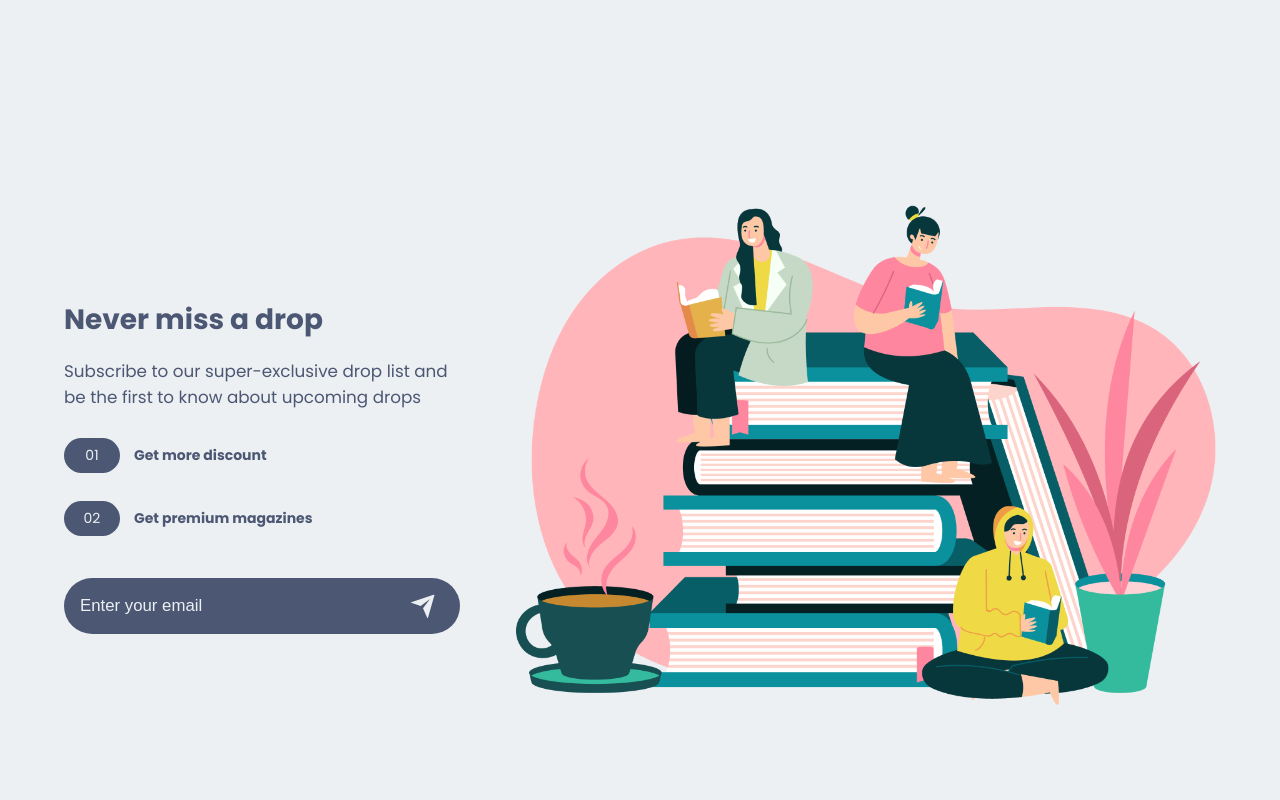
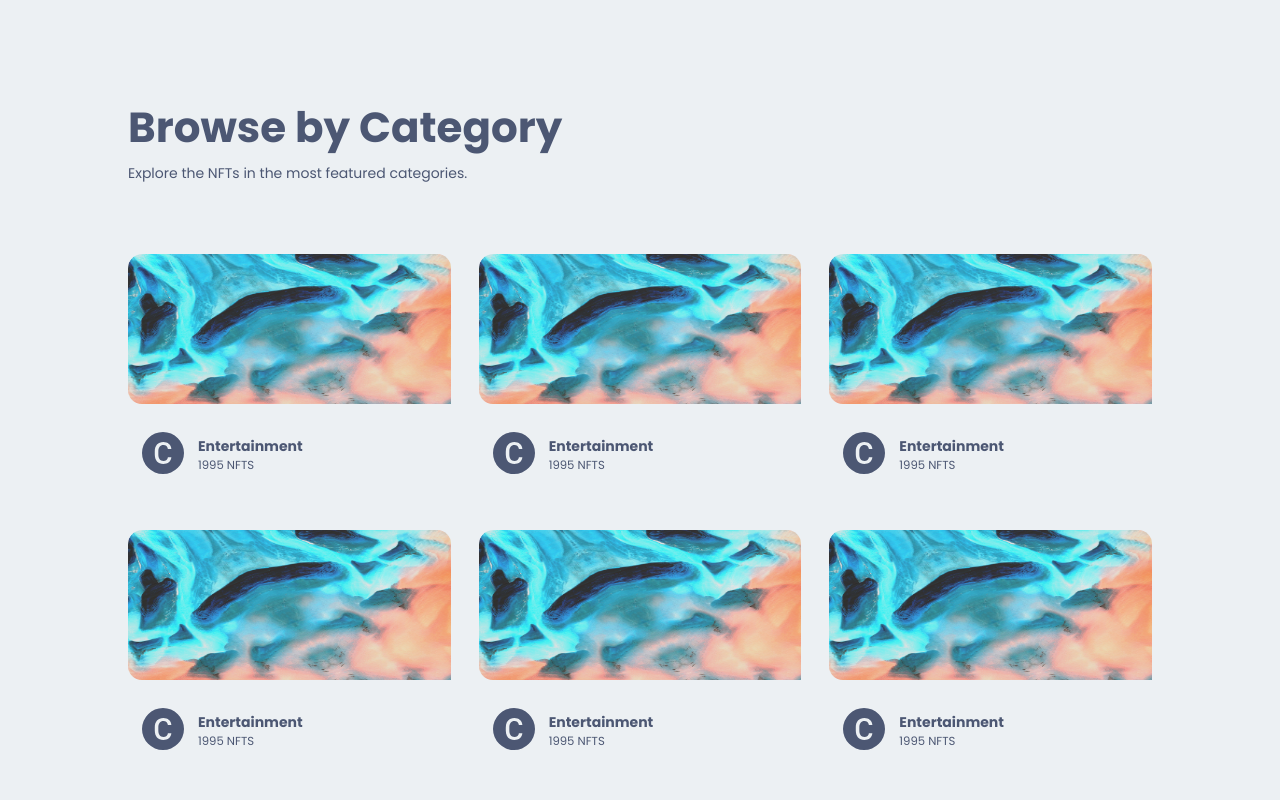
Before and after one commit to Chintanvck/nft-marketplace, a Next.js app: page / in a window 1280 px wide. Shown: the part 2300-3100 px from the top of the page. Built offline with nearby package versions, Linux system fonts and the light colour scheme.

Commit message:
11. Category structure + CSS ✅

```diff
--- /dev/null
+++ b/src/component/Category/Category.jsx
@@ -0,0 +1,41 @@
+import React from 'react'
+import Style from "./Category.module.css"
+
+import Image from 'next/image'
+import { BsCCircleFill } from 'react-icons/bs'
+import images from "../../img"
+
+const Category = () => {
+    const CategoryArray = [1,2,3,4,5,6];
+  return (
+    <div className={Style.box_category}>
+        <div className={Style.category}>
+        {CategoryArray.map((el,i)=>(
+            <div className={Style.category_box} key={i+1}>
+                <Image
+                    src={images.creatorbackground1}
+                    className={Style.category_box_img}
+                    alt="Background image"
+                    width={350}
+                    height={150}
+                    objectFit='cover'
+                />
+
+                <div className={Style.category_box_title}>
+                    <span>
+                        <BsCCircleFill />
+                    </span>
+                    <div className={Style.category_box_title_info}>
+                        <h4>Entertainment</h4>
+                        <small>1995 NFTS</small>
+                    </div>
+                </div>
+            </div>
+        ))}
+    </div>
+    </div>
+
+  )
+}
+
+export default Category
--- /dev/null
+++ b/src/component/Category/Category.module.css
@@ -0,0 +1,62 @@
+.box_category{
+    width: 80%;
+    margin: 0 auto;
+}
+
+.category{
+    padding: 4rem 0;
+    display: grid;
+    grid-template-columns: repeat(6, 1fr);
+    gap: 2rem;
+}
+
+.category_box{
+    line-height: 0;
+    transition: all .3s ease-in;
+    border-radius: 1rem;
+    overflow: hidden;
+    cursor: pointer;
+    padding-bottom: 1rem;
+}
+
+.category_box:hover{
+    box-shadow: var(--box-shadow);
+}
+
+.category_box_img{
+    border-radius: 1rem;
+}
+
+.category_box_title{
+    display: flex;
+    align-items: center;
+    padding: 1rem;
+    gap: 1rem;
+}
+
+.category_box_title span{
+    font-size: 3rem;
+    margin-top: 1rem;
+}
+
+@media screen and (min-device-width: 320px) and (max-device-width: 425px) {
+
+    .box_category{
+        width: 90%;
+    }
+    .category{
+        grid-template-columns: 1fr;
+    }
+}
+
+@media screen and (min-device-width: 427px) and (max-device-width: 770px) {
+    .category{
+        grid-template-columns: repeat(2,1fr);
+    }
+}
+
+@media screen and (min-device-width: 772px) and (max-device-width: 1025px) {
+    .category{
+        grid-template-columns: repeat(3,1fr);
+    }
+}
--- /dev/null
+++ b/src/component/Title/Title.jsx
@@ -0,0 +1,15 @@
+import React from 'react'
+import Style from "./Title.module.css"
+
+const Title = ({heading, paragraph}) => {
+  return (
+    <div className={Style.title}>
+        <div className={Style.title_box}>
+            <h2>{heading}</h2>
+            <p>{paragraph}</p>
+        </div>
+    </div>
+  )
+}
+
+export default Title
--- /dev/null
+++ b/src/component/Title/Title.module.css
@@ -0,0 +1,24 @@
+.title{
+    width: 100%;
+}
+
+.title_box{
+    width: 80%;
+    margin: 0 auto;
+}
+
+.title_box h2{
+    font-size: 3rem;
+    line-height: 0;
+}
+
+@media screen and (min-device-width: 320px) and (max-device-width: 425px) {
+    .title_box{
+        width: 90%;
+    }
+
+    .title_box h2{
+        font-size: 1.8rem;
+        line-height: 0;
+    }
+}
--- a/src/component/componentsindex.js
+++ b/src/component/componentsindex.js
@@ -5,5 +5,7 @@
 import Service from "./Service/Service"
 import BigNFTSlider from "./BigNFTSlider/BigNFTSlider";
 import Subscribe from "./Subscribe/Subscribe";
+import Title from "./Title/Title";
+import Category from "./Category/Category";
 
-export {Button, Footer, NavBar, HeroSection, Service, BigNFTSlider, Subscribe} ;
+export {Button, Footer, NavBar, HeroSection, Service, BigNFTSlider, Subscribe, Title, Category} ;
--- a/src/pages/index.js
+++ b/src/pages/index.js
@@ -1,6 +1,6 @@
 import React from "react";
 import Style from "../style/index.module.css"
-import { BigNFTSlider, HeroSection, Service, Subscribe } from "@/component/componentsindex";
+import { BigNFTSlider, Category, HeroSection, Service, Subscribe, Title } from "@/component/componentsindex";
 
 const Home = () => {
   return (
@@ -8,6 +8,8 @@
       <HeroSection/>
       <Service/>
       <BigNFTSlider/>
+      <Title heading="Browse by Category" paragraph="Explore the NFTs in the most featured categories."/>
+      <Category/>
       <Subscribe/>
     </div>
   )
```
